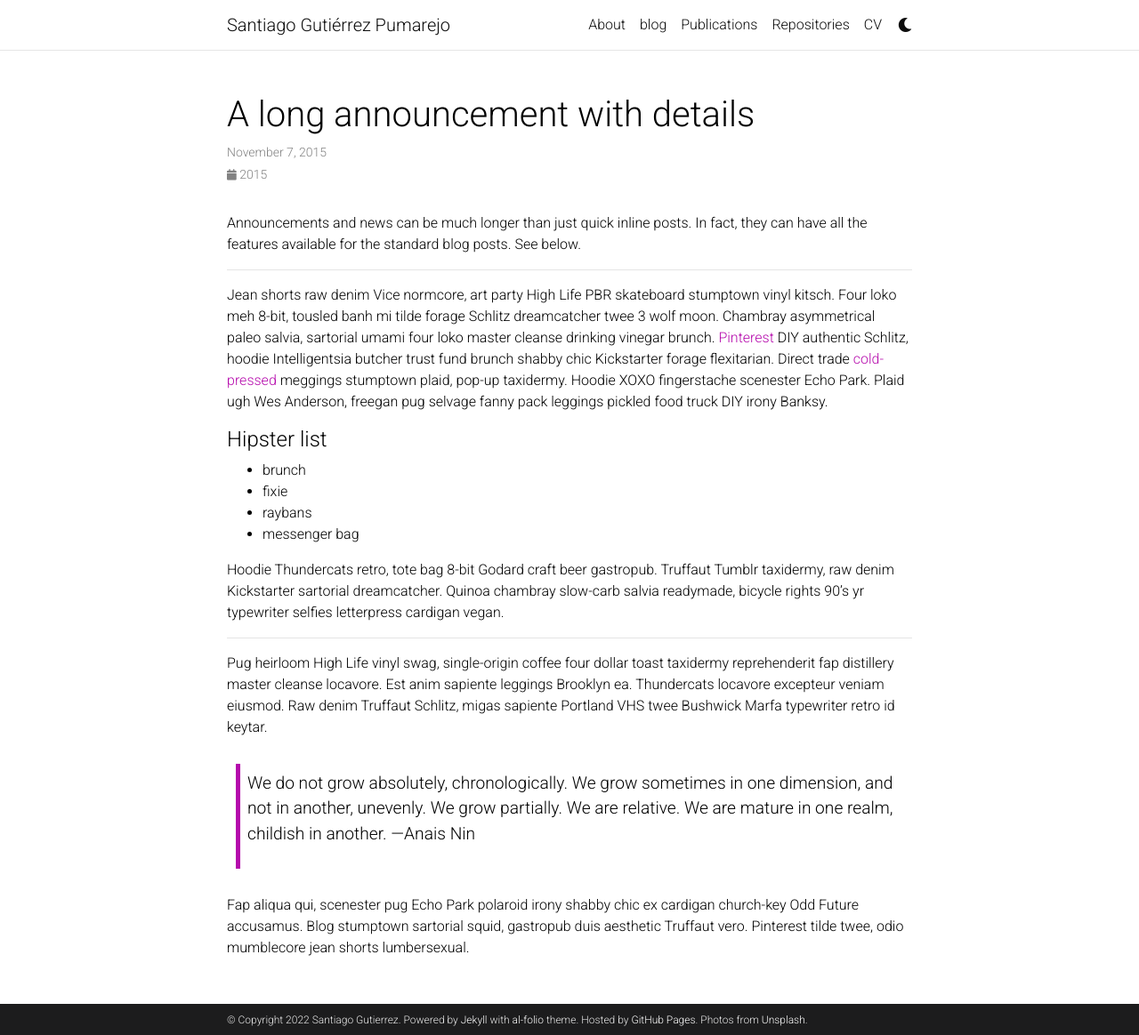
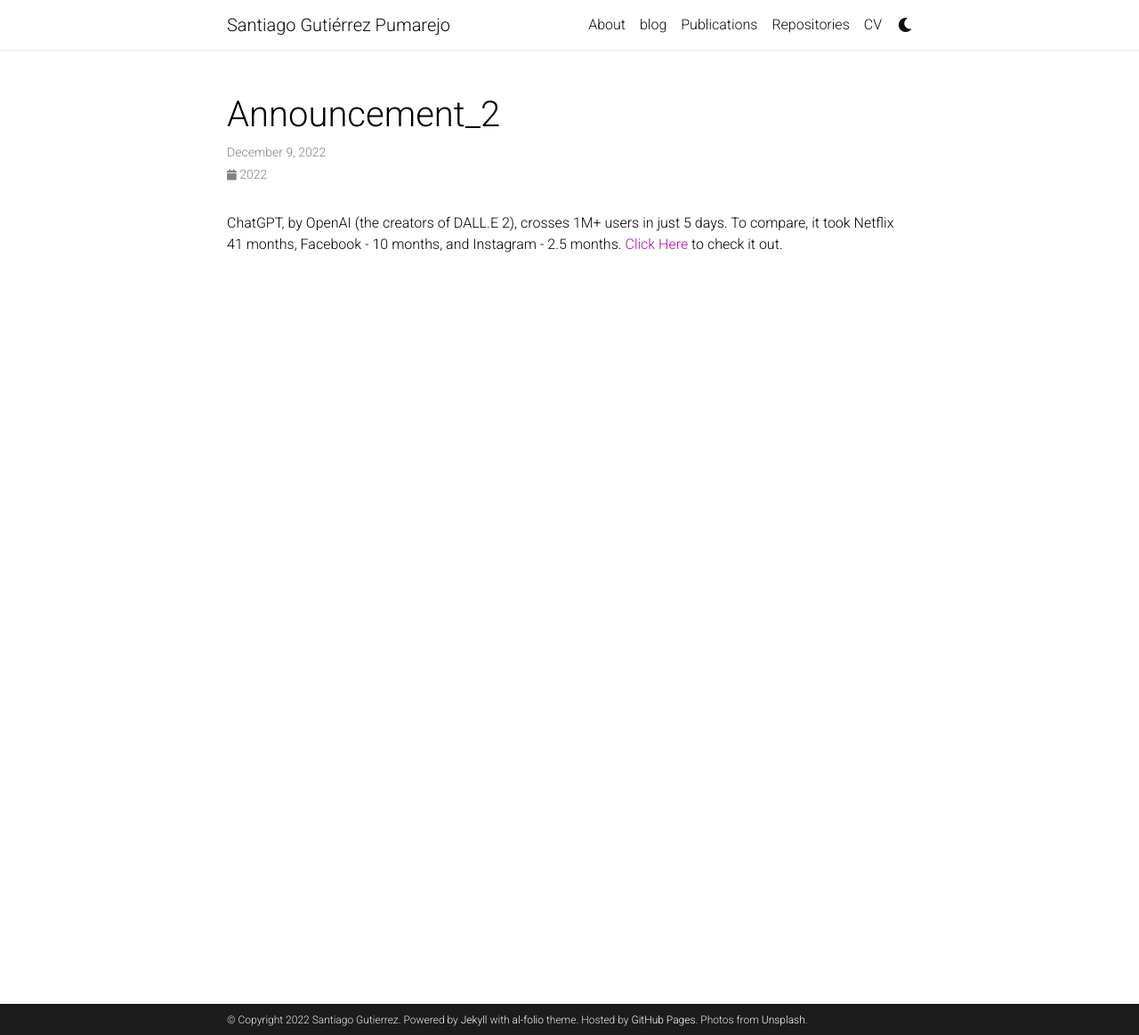
Before and after one commit to santigtz95/santigtz95.github.io, a Jekyll site: the page built from _news/announcement_2.md, in a window 1280 px wide and 1164 px high. Shown: the whole window at 89% size. Built offline with Jekyll 4.4.1, drawn with Linux system fonts in a browser that asks for light colours; comment, search, counter and statistics services are not loaded; a style sheet for code colours, icons or effects is not loaded.

Commit message:
announcement updates

```diff
--- a/_news/announcement_2.md
+++ b/_news/announcement_2.md
@@ -1,31 +1,7 @@
 ---
 layout: post
-title: A long announcement with details
-date: 2015-11-07 16:11:00-0400
-inline: false
+date: December 09, 2022
+inline: true
 ---
 
-Announcements and news can be much longer than just quick inline posts. In fact, they can have all the features available for the standard blog posts. See below.
-
-***
-
-Jean shorts raw denim Vice normcore, art party High Life PBR skateboard stumptown vinyl kitsch. Four loko meh 8-bit, tousled banh mi tilde forage Schlitz dreamcatcher twee 3 wolf moon. Chambray asymmetrical paleo salvia, sartorial umami four loko master cleanse drinking vinegar brunch. <a href="https://www.pinterest.com">Pinterest</a> DIY authentic Schlitz, hoodie Intelligentsia butcher trust fund brunch shabby chic Kickstarter forage flexitarian. Direct trade <a href="https://en.wikipedia.org/wiki/Cold-pressed_juice">cold-pressed</a> meggings stumptown plaid, pop-up taxidermy. Hoodie XOXO fingerstache scenester Echo Park. Plaid ugh Wes Anderson, freegan pug selvage fanny pack leggings pickled food truck DIY irony Banksy.
-
-#### Hipster list
-<ul>
-    <li>brunch</li>
-    <li>fixie</li>
-    <li>raybans</li>
-    <li>messenger bag</li>
-</ul>
-
-Hoodie Thundercats retro, tote bag 8-bit Godard craft beer gastropub. Truffaut Tumblr taxidermy, raw denim Kickstarter sartorial dreamcatcher. Quinoa chambray slow-carb salvia readymade, bicycle rights 90's yr typewriter selfies letterpress cardigan vegan.
-
-***
-
-Pug heirloom High Life vinyl swag, single-origin coffee four dollar toast taxidermy reprehenderit fap distillery master cleanse locavore. Est anim sapiente leggings Brooklyn ea. Thundercats locavore excepteur veniam eiusmod. Raw denim Truffaut Schlitz, migas sapiente Portland VHS twee Bushwick Marfa typewriter retro id keytar.
-
-> We do not grow absolutely, chronologically. We grow sometimes in one dimension, and not in another, unevenly. We grow partially. We are relative. We are mature in one realm, childish in another.
-> —Anais Nin
-
-Fap aliqua qui, scenester pug Echo Park polaroid irony shabby chic ex cardigan church-key Odd Future accusamus. Blog stumptown sartorial squid, gastropub duis aesthetic Truffaut vero. Pinterest tilde twee, odio mumblecore jean shorts lumbersexual.
+ChatGPT, by OpenAI (the creators of DALL.E 2), crosses 1M+ users in just 5 days. To compare, it took Netflix 41 months, Facebook - 10 months, and Instagram - 2.5 months. [Click Here](https://openai.com/) to check it out.
```
Also changed, not shown: _news/announcement_1.md (+2 -2 lines), _news/announcement_3.md (+2 -2 lines).
